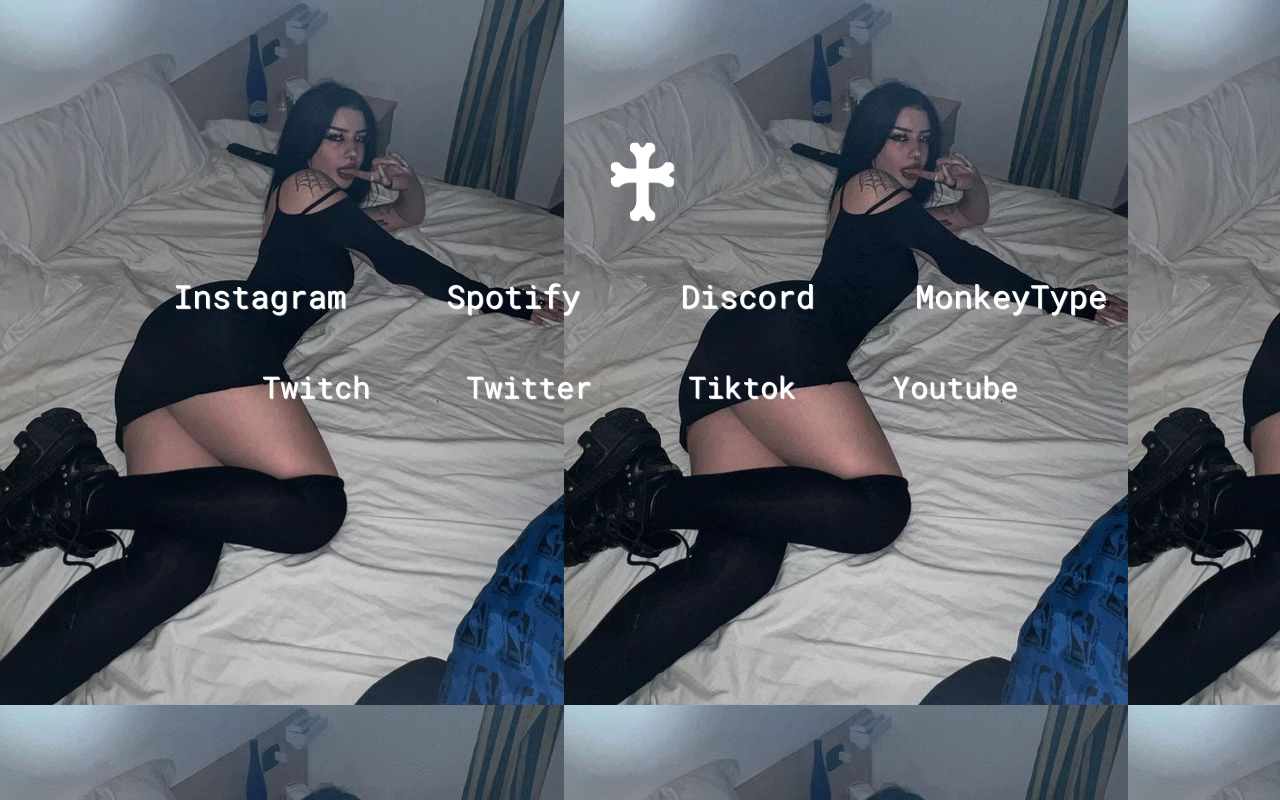
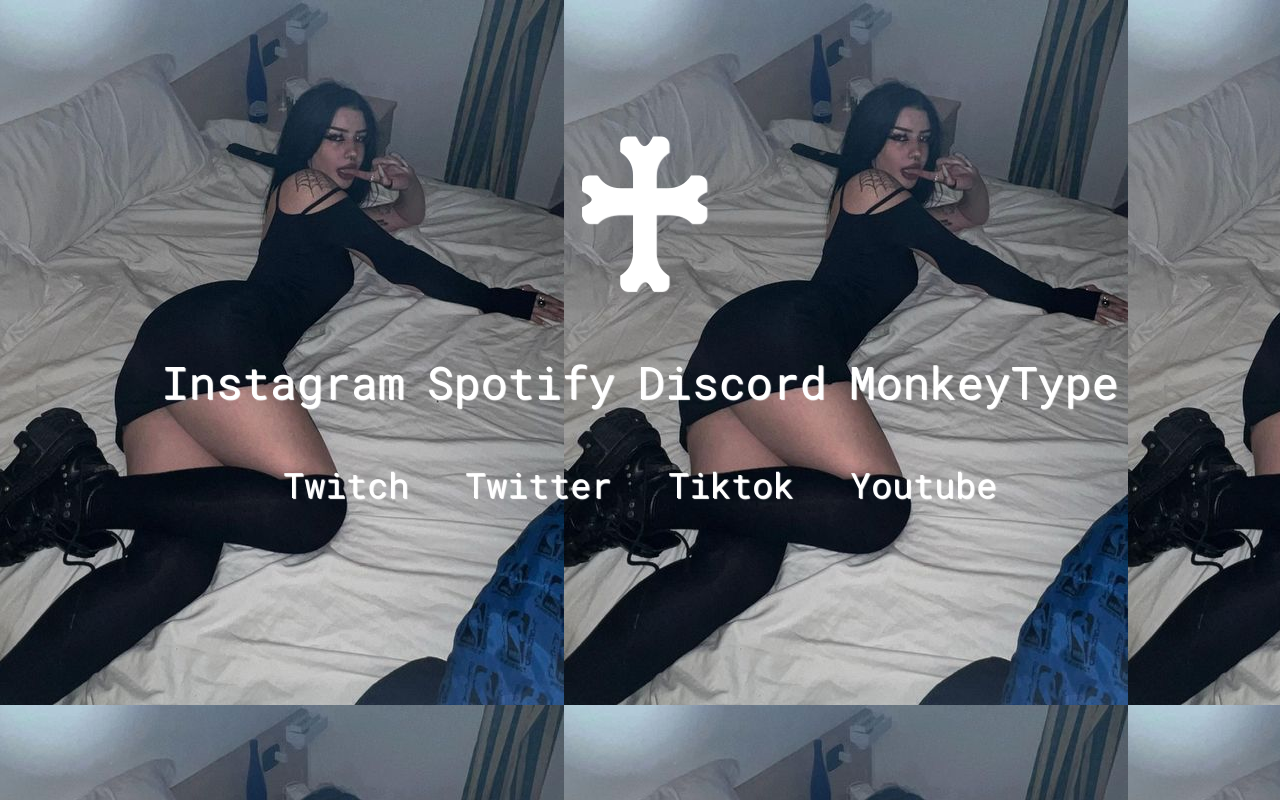
Before and after one commit to Doki-source/repository, a plain HTML site: page index.html in a window 1280 px wide. Drawn offline with Linux system fonts and the light colour scheme; files whose address does not match are found by name.

Commit message:
Update style.css

```diff
--- a/css/style.css
+++ b/css/style.css
@@ -49,8 +49,8 @@
 
 .social-links a {
   display: inline-block;
-  margin: 0 50px;
-  font-size: 32px;
+  margin: 0 11px;
+  font-size: 45px;
   text-decoration: none;
   transition: color 0.3s ease-in-out;
   text-shadow: 1px 1px 1px #ffffff;
@@ -71,8 +71,8 @@
 
 .menu a {
   display: inline-block;
-  margin: 0 48px;
-  font-size: 30px;
+  margin: 0 28px;
+  font-size: 35px;
   text-decoration: none;
   transition: color 0.3s ease-in-out;
   text-shadow: 1px 1px 1px #ffffff;
@@ -125,7 +125,7 @@
   }
 
   h1 {
-    font-size: 100px;
+    font-size: 200px;
   }
 
   p {
```
